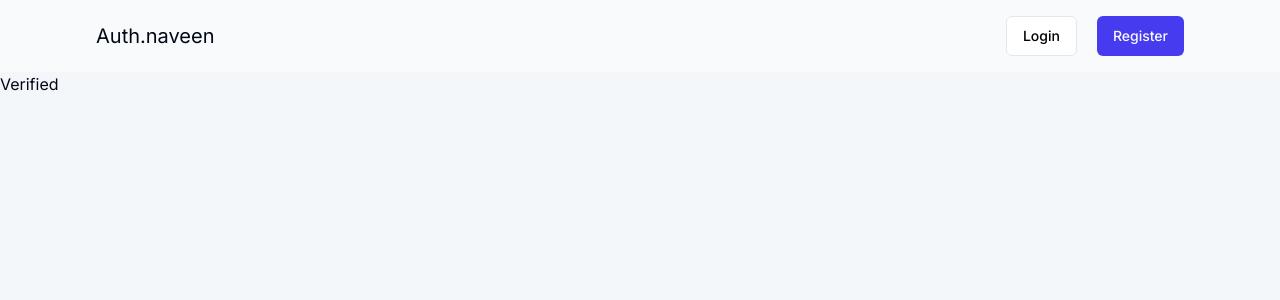
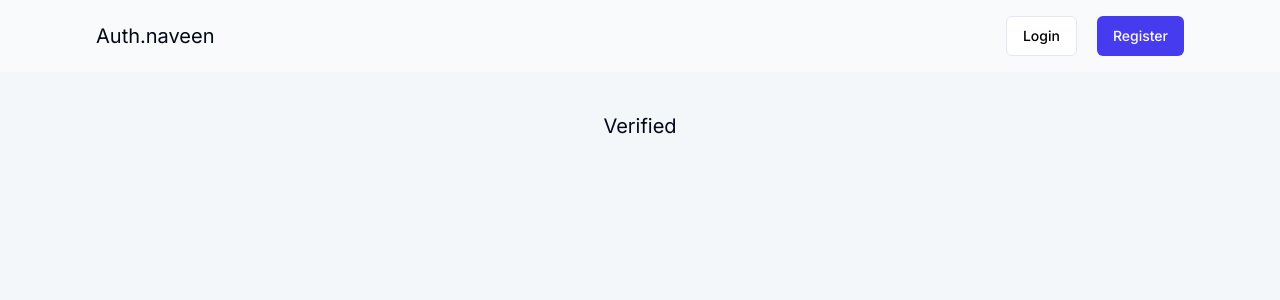
Before and after one commit to nvenkm/naveen-auth, a Next.js app in the folder client/: page /verify in a window 1280 px wide. Shown: the top 300 px of the page. Built offline with nearby package versions, Linux system fonts and the light colour scheme; no server answers.

Commit message:
Verify page UI and loading states

```diff
--- a/client/src/app/register/page.tsx
+++ b/client/src/app/register/page.tsx
@@ -1,5 +1,5 @@
 "use client";
-import React from "react";
+import React, { useState } from "react";
 
 import { zodResolver } from "@hookform/resolvers/zod";
 import { useForm } from "react-hook-form";
@@ -19,6 +19,7 @@ import Link from "next/link";
 import axios, { AxiosError } from "axios";
 import { useRouter } from "next/navigation";
 import toast from "react-hot-toast";
+import { Loader2 } from "lucide-react";
 
 const formSchema = z
   .object({
@@ -42,6 +43,7 @@ const formSchema = z
 
 const RegisterPage = () => {
   const router = useRouter();
+  const [isLoading, setIsLoading] = useState(false);
 
   const form = useForm<z.infer<typeof formSchema>>({
     resolver: zodResolver(formSchema),
@@ -57,6 +59,7 @@ const RegisterPage = () => {
     // Do something with the form values.
     // ✅ This will be type-safe and validated.
     try {
+      setIsLoading(true);
       const res = await axios.post(
         `${process.env.NEXT_PUBLIC_API_BASE_URL}/user/register`,
         values
@@ -77,6 +80,8 @@ const RegisterPage = () => {
         toast.error(error.response?.data.message);
       }
       console.log(error);
+    } finally {
+      setIsLoading(false);
     }
   }
   return (
@@ -165,7 +170,15 @@ const RegisterPage = () => {
                 </FormItem>
               )}
             ></FormField>
-            <Button type="submit">Submit</Button>
+            <Button type="submit">
+              {" "}
+              {isLoading ? (
+                <Loader2 className="w-4 h-4 mr-2 animate-spin" />
+              ) : (
+                ""
+              )}
+              Submit
+            </Button>
           </form>
         </Form>
       </div>
--- a/client/src/app/verify/page.tsx
+++ b/client/src/app/verify/page.tsx
@@ -3,6 +3,7 @@ import React, { useEffect, useState } from "react";
 import { useRouter, useSearchParams } from "next/navigation";
 import axios, { AxiosError } from "axios";
 import toast from "react-hot-toast";
+import { Loader, Loader2 } from "lucide-react";
 const VerifyPage = () => {
   const searchParams = useSearchParams();
   const token = searchParams.get("token");
@@ -37,7 +38,19 @@ const VerifyPage = () => {
     verify();
   }, []);
 
-  return <div>{isLoading ? <div>Loading...</div> : <div>Verified</div>}</div>;
+  return (
+    <div className="flex items-center justify-center mt-10">
+      {isLoading ? (
+        <div className="flex gap-4 text-xl">
+          {" "}
+          <Loader2 className="animate-spin" /> Please wait while we verifty your
+          account...
+        </div>
+      ) : (
+        <div className="flex gap-4 text-xl">Verified</div>
+      )}
+    </div>
+  );
 };
 
 export default VerifyPage;
```
